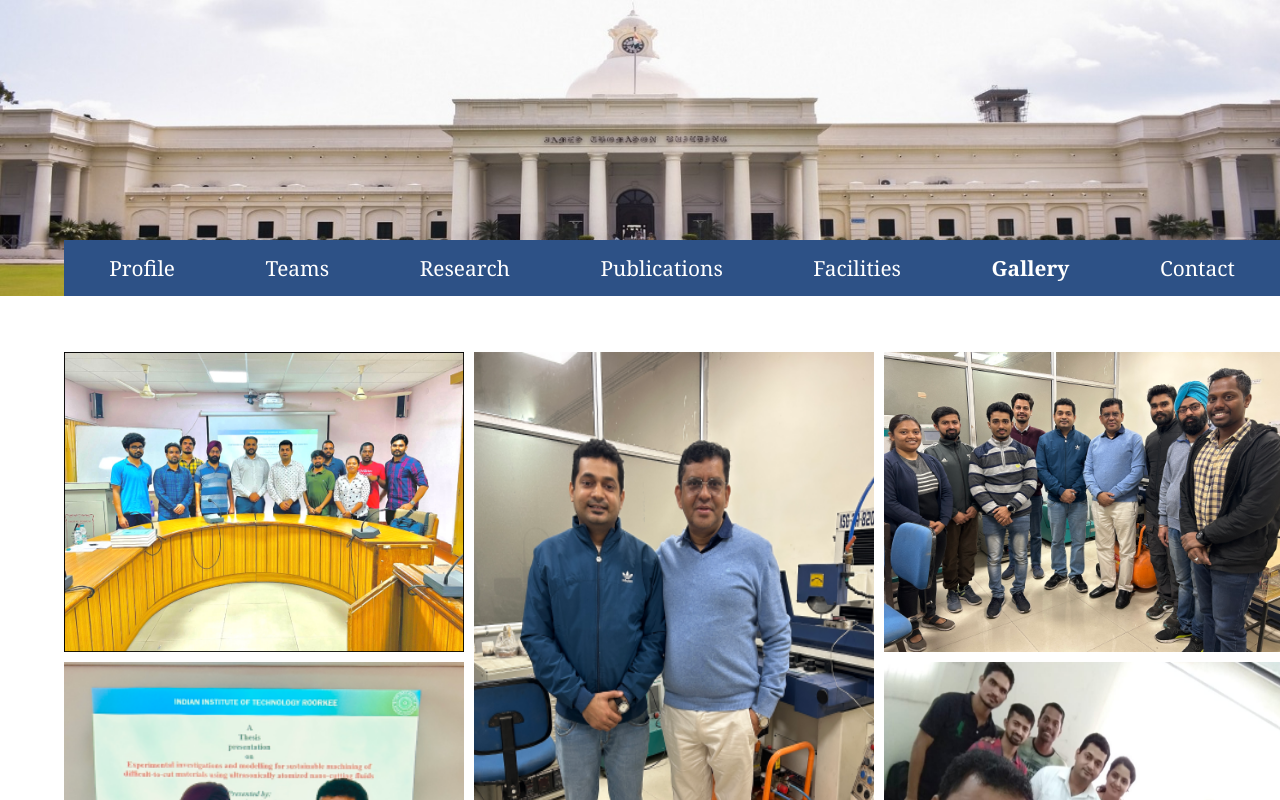
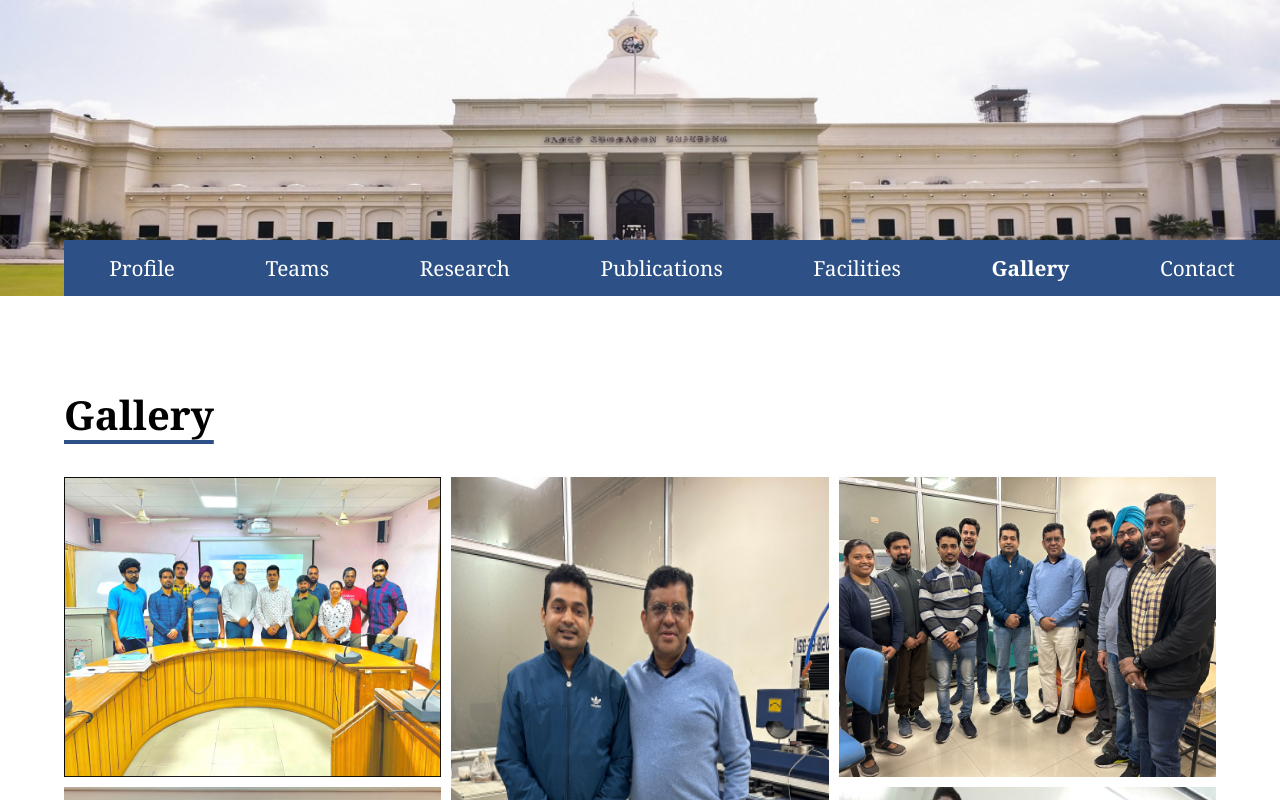
Before and after one commit to Kirthik24/varun-sharma-profile, a React (Vite) app: page /gallery in a window 1280 px wide. Shown: the top 800 px of the page. Built offline with nearby package versions, Linux system fonts and the light colour scheme.

Commit message:
gallery final other updates

```diff
--- a/src/css/gallery.scss
+++ b/src/css/gallery.scss
@@ -1,3 +1,45 @@
+.gcontainer{
+
+    h3{
+    font-family: 'Georgia';
+    font-style: normal;
+    font-weight: 700;
+    font-size: 40px;
+    line-height: 45px;
+    color: #000000;
+    text-decoration: underline;
+    text-decoration-color: #2D5186;
+    text-underline-offset: 10px;
+    }
+}
+
+
+.gallery {
+    display: grid;
+    grid-template-columns: repeat(3 , 370px);
+    grid-template-rows: repeat(6, 300px);
+    grid-gap: 10px;
+
+    grid-template-columns: repeat(auto-fit, minmax(300px, 1fr));
+    grid-auto-rows: 250px;
+    grid-auto-flow: dense;
+
+    img{
+        width: 100%;
+        height: 100%;
+        object-fit:fill;
+    }
+
+    .v-strech{
+        grid-row : span 2;
+    }
+
+    .h-strech{
+            grid-column: span 2;
+    }
+  }
+
+
 // .gcontainer{
 //     width: 91.11%;
 //     margin: auto;
@@ -32,29 +74,6 @@
 //     width: 100%;
 //     height: 100%;
 // }
-
-
-.gallery {
-    display: grid;
-    grid-template-columns: repeat(3 , 400px);
-    grid-template-rows: repeat(6, 300px);
-    grid-gap: 10px;
-
-    img{
-        width: 100%;
-        height: 100%;
-        object-fit:fill;
-    }
-
-    .v-strech{
-        grid-row : span 2;
-    }
-
-    .h-strech{
-            grid-column: span 2;
-    }
-  }
-
 
 
 
--- a/src/pages/Gallery.jsx
+++ b/src/pages/Gallery.jsx
@@ -5,6 +5,7 @@ import { g1,g2,g3,g4,g5,g6,g7,g8,g9,g10,g11,g12,g13,g14,g15,g16,g17,g18, g19 } f
 const Gallery = () => {
     return (
         <div className="gcontainer">
+            <h3>Gallery</h3>
          <div className="gallery">
           <div><img src={g1} alt="" /></div>
           <div className='v-strech'><img src={g2} alt="" /></div>
```
